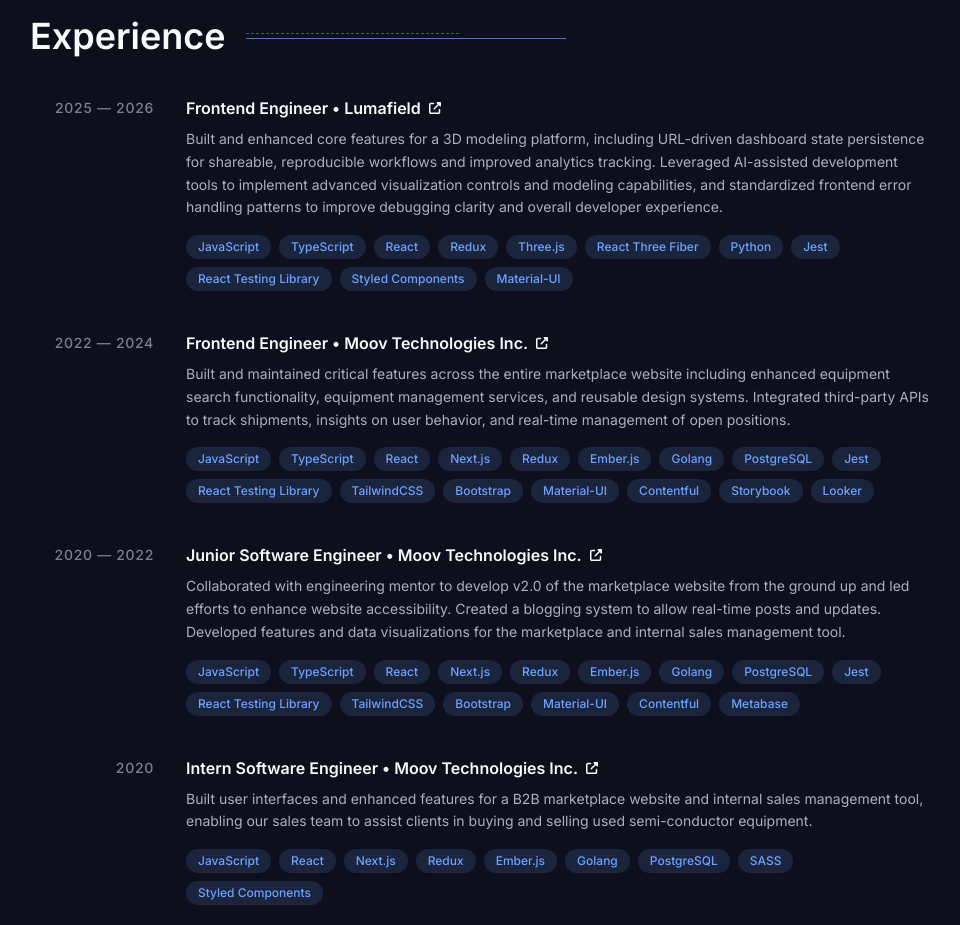
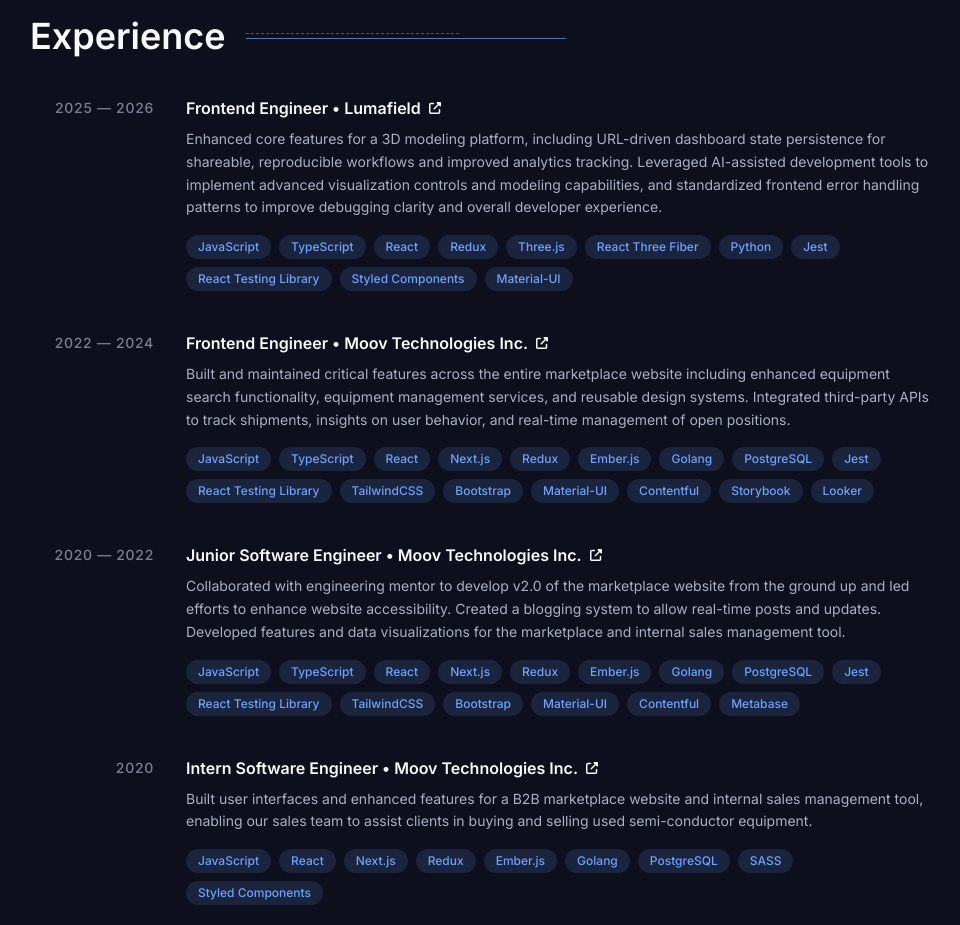
Before and after one commit to Spencer-J-Lee/portfolio-website-v1, a Next.js app: page / in a window 1280 px wide. Shown: the part 1240-2165 px from the top of the page, without its empty margins (160-1120 px from the left). Built offline with nearby package versions, Linux system fonts and the light colour scheme.

Commit message:
Fix copy

```diff
--- a/src/components/experienceSection/data.ts
+++ b/src/components/experienceSection/data.ts
@@ -6,7 +6,7 @@ export const experienceData: ExperienceData[] = [
     role: "Frontend Engineer",
     company: COMPANIES.LUMAFIELD,
     description:
-      "Built and enhanced core features for a 3D modeling platform, including URL-driven dashboard state persistence for shareable, reproducible workflows and improved analytics tracking. Leveraged AI-assisted development tools to implement advanced visualization controls and modeling capabilities, and standardized frontend error handling patterns to improve debugging clarity and overall developer experience.",
+      "Enhanced core features for a 3D modeling platform, including URL-driven dashboard state persistence for shareable, reproducible workflows and improved analytics tracking. Leveraged AI-assisted development tools to implement advanced visualization controls and modeling capabilities, and standardized frontend error handling patterns to improve debugging clarity and overall developer experience.",
     dateStr: "2025 — 2026",
     link: "https://voyager.lumafield.com/projects",
     skills: [
```
